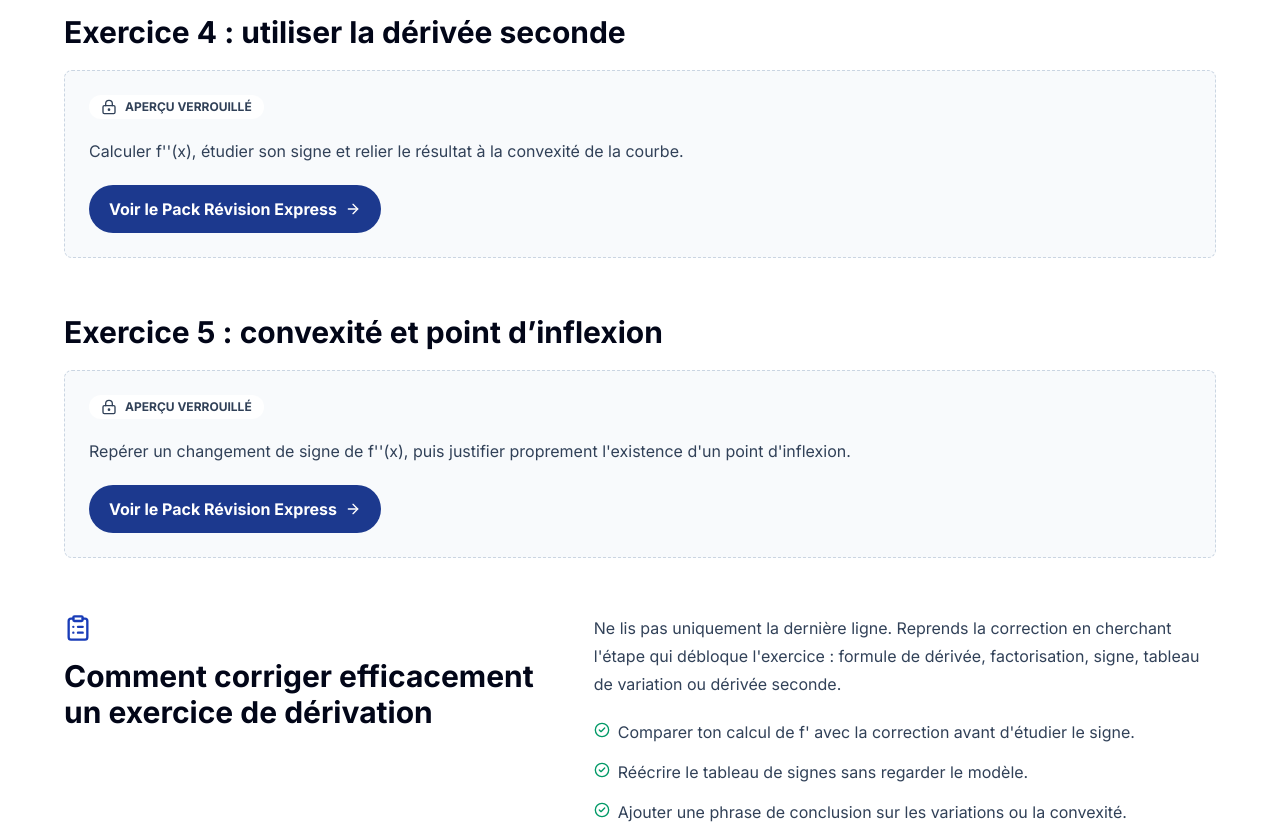
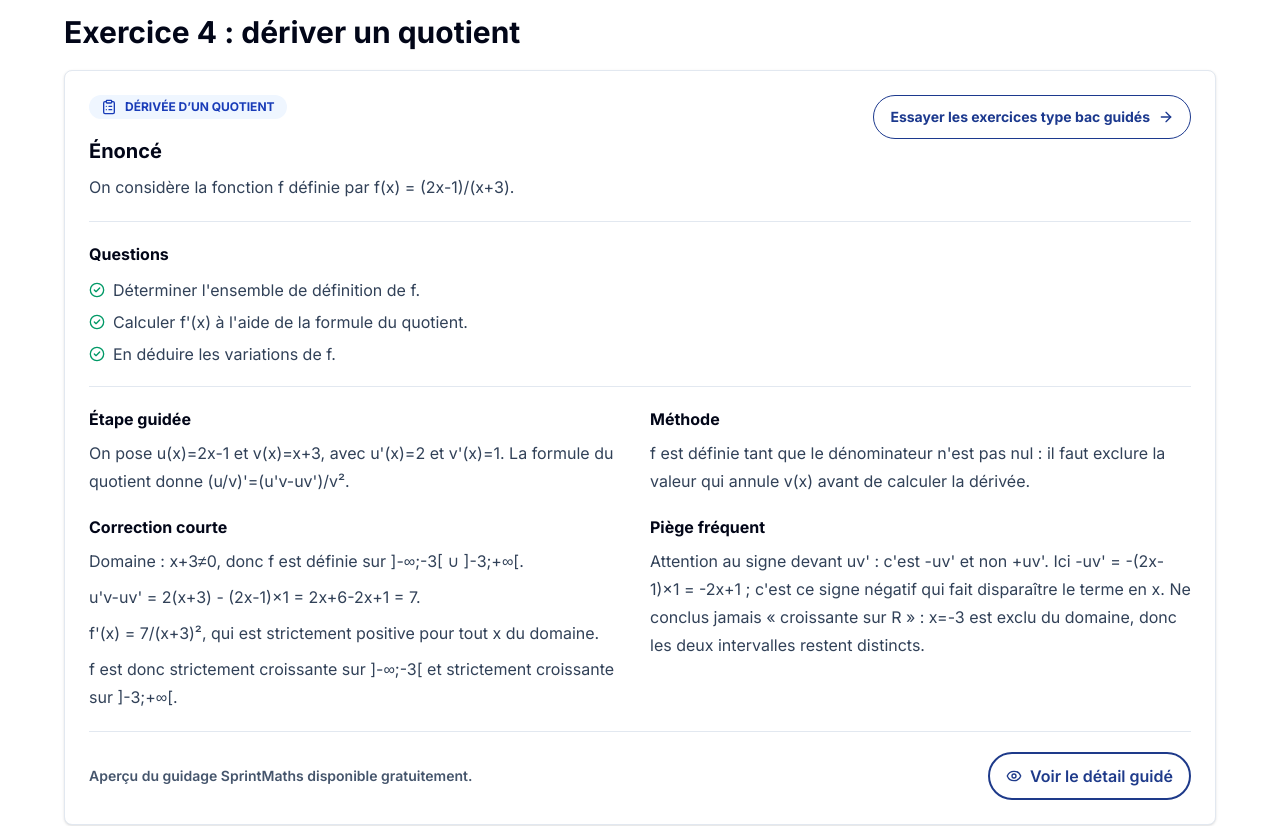
Before and after one commit to amokraneharrache-cloud/matheria, a Next.js app: page /exercices-maths-terminale/derivation in a window 1280 px wide. Shown: the part 3640-4466 px from the top of the page. Built offline with nearby package versions, Linux system fonts and the light colour scheme; no server answers.

Commit message:
J70 SEO: ajouter un exercice corrige de derivee quotient
Co-Authored-By: Claude Sonnet 5 <noreply@anthropic.com>

```diff
--- a/src/app/exercices-maths-terminale/derivation/page.tsx
+++ b/src/app/exercices-maths-terminale/derivation/page.tsx
@@ -222,18 +222,47 @@ const visibleExercises: Exercise[] = [
       </div>
     ),
   },
+  {
+    id: "exercice-quotient",
+    heading: "Exercice 4 : dériver un quotient",
+    label: "Dérivée d’un quotient",
+    statement: (
+      <>
+        On considère la fonction f définie par f(x) = (2x-1)/(x+3).
+      </>
+    ),
+    tasks: [
+      "Déterminer l'ensemble de définition de f.",
+      "Calculer f'(x) à l'aide de la formule du quotient.",
+      "En déduire les variations de f.",
+    ],
+    guidedStep:
+      "On pose u(x)=2x-1 et v(x)=x+3, avec u'(x)=2 et v'(x)=1. La formule du quotient donne (u/v)'=(u'v-uv')/v².",
+    method:
+      "f est définie tant que le dénominateur n'est pas nul : il faut exclure la valeur qui annule v(x) avant de calculer la dérivée.",
+    correction: [
+      "Domaine : x+3≠0, donc f est définie sur ]-∞;-3[ ∪ ]-3;+∞[.",
+      "u'v-uv' = 2(x+3) - (2x-1)×1 = 2x+6-2x+1 = 7.",
+      "f'(x) = 7/(x+3)², qui est strictement positive pour tout x du domaine.",
+      "f est donc strictement croissante sur ]-∞;-3[ et strictement croissante sur ]-3;+∞[.",
+    ],
+    pitfall:
+      "Attention au signe devant uv' : c'est -uv' et non +uv'. Ici -uv' = -(2x-1)×1 = -2x+1 ; c'est ce signe négatif qui fait disparaître le terme en x. Ne conclus jamais « croissante sur R » : x=-3 est exclu du domaine, donc les deux intervalles restent distincts.",
+    revealDetail:
+      "Le réflexe SprintMaths : pour un quotient, identifie toujours u et v avant de dériver, exclus la valeur qui annule v, puis vérifie que le signe de f' ne dépend que du numérateur une fois v² au dénominateur.",
+  },
 ];
 
 const lockedExercises = [
   {
     id: "exercice-4",
-    heading: "Exercice 4 : utiliser la dérivée seconde",
+    heading: "Exercice 5 : utiliser la dérivée seconde",
     label: "Aperçu verrouillé",
     text: "Calculer f''(x), étudier son signe et relier le résultat à la convexité de la courbe.",
   },
   {
     id: "exercice-5",
-    heading: "Exercice 5 : convexité et point d’inflexion",
+    heading: "Exercice 6 : convexité et point d’inflexion",
     label: "Aperçu verrouillé",
     text: "Repérer un changement de signe de f''(x), puis justifier proprement l'existence d'un point d'inflexion.",
   },
```
